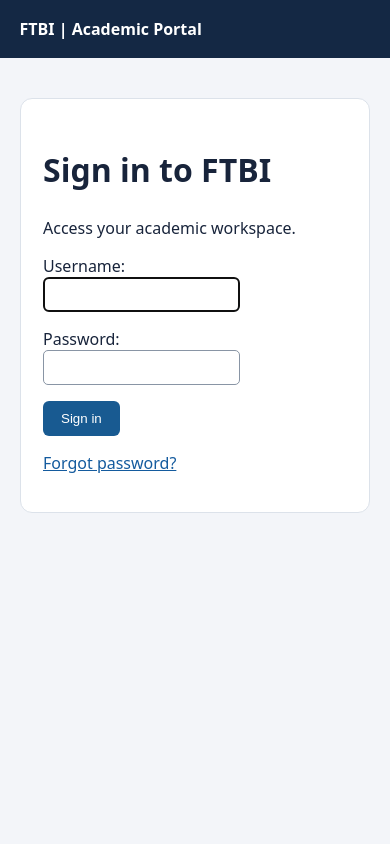
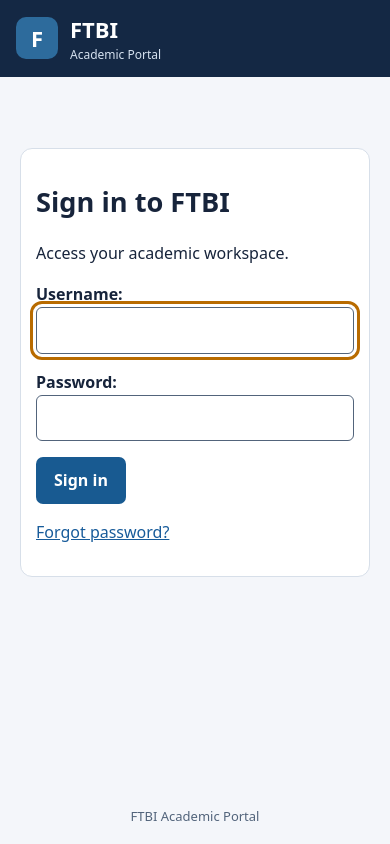
Before and after one commit to WSIQ838/FTBI, a Django app: page /login/?next=/catalog/ in a window 390 px wide. Run offline with Django 5.2, Linux system fonts and the light colour scheme.

Commit message:
Redesign responsive academic portal navigation and accessibility foundations

```diff
--- a/templates/base.html
+++ b/templates/base.html
@@ -1,3 +1,5 @@
-<!doctype html><html lang="en"><head><meta charset="utf-8"><meta name="viewport" content="width=device-width, initial-scale=1"><title>FTBI Academic Portal</title><style>
-*{box-sizing:border-box}body{margin:0;background:#f3f5f9;color:#18243b;font:16px system-ui,sans-serif}header{background:#142844;color:white;padding:18px 5%;display:flex;justify-content:space-between;align-items:center;gap:15px;flex-wrap:wrap}header a{color:white}main{max-width:1050px;margin:40px auto;padding:0 20px}a{color:#145b9e}section,article{background:white;border:1px solid #dce2ea;border-radius:12px;padding:22px;margin:15px 0}button{background:#185a91;color:white;border:0;border-radius:6px;padding:10px 18px;cursor:pointer}input,textarea{display:block;max-width:100%;padding:9px;border:1px solid #8995a5;border-radius:5px}nav{display:flex;gap:16px;align-items:center}small{color:#58677a}.cards{display:grid;grid-template-columns:repeat(auto-fit,minmax(240px,1fr));gap:16px}.cards article{margin:0}h1{font-size:2rem}pre{white-space:pre-wrap;font:inherit}a:focus-visible,button:focus-visible{outline:3px solid #e5a837}
-</style></head><body><header><strong>FTBI | Academic Portal</strong>{% if user.is_authenticated %}<nav><a href="{% url 'dashboard' %}">Dashboard</a>{% if user.is_staff %}<a href="{% url 'admin:index' %}">Administration</a>{% endif %}<a href="{% url 'mfa_setup' %}">Account security</a><form method="post" action="{% url 'logout' %}">{% csrf_token %}<button>Sign out</button></form></nav>{% endif %}</header><main>{% block content %}{% endblock %}</main></body></html>
+<!doctype html>
+<html lang="en"><head><meta charset="utf-8"><meta name="viewport" content="width=device-width, initial-scale=1"><title>{% block title %}FTBI Academic Portal{% endblock %}</title>
+{% load static %}<link rel="stylesheet" href="{% static 'ftbi/portal.css' %}"></head>
+<body><a class="skip" href="#main">Skip to content</a><header><a class="brand" href="{% url 'dashboard' %}"><span class="mark">F</span><span>FTBI<small>Academic Portal</small></span></a>{% if user.is_authenticated %}<div class="account"><span>{{ user.get_full_name|default:user.username }}</span><form method="post" action="{% url 'logout' %}">{% csrf_token %}<button class="secondary">Sign out</button></form></div>{% endif %}</header>
+<div class="layout {% if not user.is_authenticated %}guest{% endif %}">{% if user.is_authenticated %}<aside><nav aria-label="Main navigation"><p class="nav-label">WORKSPACE</p><a href="{% url 'dashboard' %}">Dashboard</a><a href="{% url 'catalog' %}">Course registration</a><a href="{% url 'quizzes' %}">Assessments</a><a href="{% url 'inbox' %}">Messages</a><a href="{% url 'evaluations' %}">Course evaluations</a><p class="nav-label">STUDENT SERVICES</p><a href="{% url 'student_record' %}">Academic record</a><a href="{% url 'student_services' %}">Student services</a><a href="{% url 'admissions' %}">Admissions</a><p class="nav-label">ACCOUNT</p><a href="{% url 'mfa_setup' %}">Account security</a>{% if user.is_staff %}<p class="nav-label">ADMINISTRATION</p><a href="{% url 'admin:index' %}">Administration</a>{% endif %}{% if perms.academics.view_studentprofile and perms.academics.view_enrollment and perms.academics.view_application %}<a href="{% url 'reports' %}">Institutional reports</a>{% endif %}</nav></aside>{% endif %}<main id="main" tabindex="-1">{% if messages %}<div role="status">{% for message in messages %}<p class="notice">{{ message }}</p>{% endfor %}</div>{% endif %}{% block content %}{% endblock %}</main></div><footer>FTBI Academic Portal</footer></body></html>
```
Also changed, not shown: academics/static/ftbi/portal.css (added, +1 -0 lines), docs/PORTAL.md (added, +2 -0 lines).
